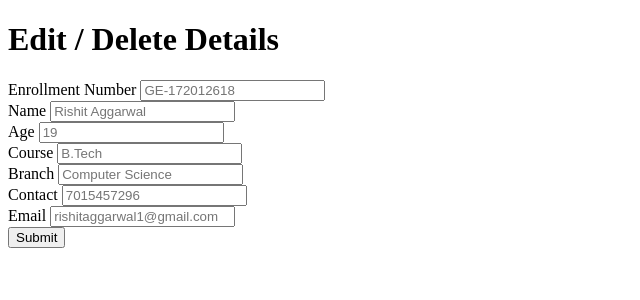
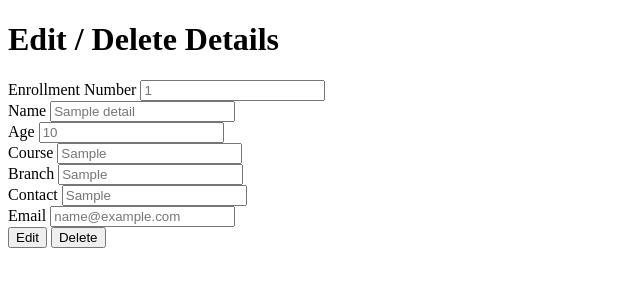
Before and after one commit to rishitaggarwal1/Full-Stack-Web-Development, a PHP site: page /edit_details.php?id=1 in a window 1280 px wide. Shown: the top 300 px of the page, without its empty margins (0-640 px from the left). Run offline with PHP 8.4, Linux system fonts and the light colour scheme; tables that the repository leaves empty or names only in its code hold one stand-in row (values such as "Sample post").

Commit message:
PS1 changed delete details successfully done.

```diff
--- a/PS1/edit_details.php
+++ b/PS1/edit_details.php
@@ -9,48 +9,62 @@
 			<h1>Edit / Delete Details</h1>
 		</div>
 		<?php
+		include ('db.php');
 			$id=$_GET['id'];
 			$sql="select * from add_details where id=$id;";
+			 $result=mysqli_query($conn,$sql);
+	        while($row=mysqli_fetch_array($result,MYSQLI_ASSOC))
+	        {
+	        	$enroll_id=$row['enroll_id'];
+	        	$name=$row['name'];
+	        	$age=$row['age'];
+	        	$course=$row['course'];
+	        	$branch=$row['branch'];
+	        	$contact=$row['contact'];
+	        	$email=$row['email'];
+	        }
 		?>
 		<!-- Go to main.php -->
 		<form action="main.php" method="post">
+			<input type="text" name="id" value="<?php echo $id; ?>" hidden>
 			<!-- Enrollment Number -->
 			<div>
 				<label>Enrollment Number</label>
-				<input type="text" name="enroll_id" placeholder="GE-172012618" required="required">
+				<input type="text" name="enroll_id" placeholder="<?php echo $enroll_id; ?>">
 			</div>
 			<!-- Name -->
 			<div>
 				<label>Name</label>
-				<input type="text" name="name" placeholder="Rishit Aggarwal" required="required">
+				<input type="text" name="name" placeholder="<?php echo $name; ?>">
 			</div>
 			<!-- Age -->
 			<div>
 				<label>Age</label>
-				<input type="number" name="age" placeholder="19" required="required">
+				<input type="number" name="age" placeholder="<?php echo $age; ?>">
 			</div>
 			<!-- Course -->
 			<div>
 				<label>Course</label>
-				<input type="text" name="course" placeholder="B.Tech" required="required">
+				<input type="text" name="course" placeholder="<?php echo $course; ?>">
 			</div>
 			<!-- Branch -->
 			<div>
 				<label>Branch</label>
-				<input type="text" name="branch" placeholder="Computer Science" required="required">
+				<input type="text" name="branch" placeholder="<?php echo $branch; ?>">
 			</div>
 			<!-- Contact -->
 			<div>
 				<label>Contact</label>
-				<input type="number" name="contact" placeholder="7015457296" required="required">
+				<input type="number" name="contact" placeholder="<?php echo $contact; ?>">
 			</div>
 			<!-- Email -->
 			<div>
 				<label>Email</label>
-				<input type="email" name="email" placeholder="rishitaggarwal1@gmail.com" required="required">
+				<input type="email" name="email" placeholder="<?php echo $email; ?>">
 			</div>
 			<div>
-				<button type="submit" name="add_details_submit">Submit</button>
+				<button type="submit" name="edit_details_submit">Edit</button>
+				<button type="submit" name="delete_details_submit">Delete</button>
 			</div>
 		</form>
 	</div>
```
Also changed, not shown: PS1/main.php (+10 -0 lines).
